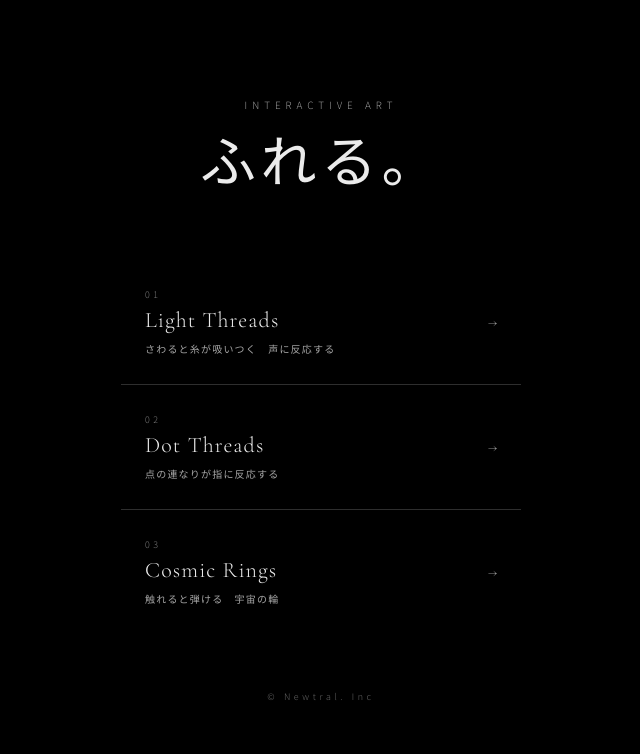
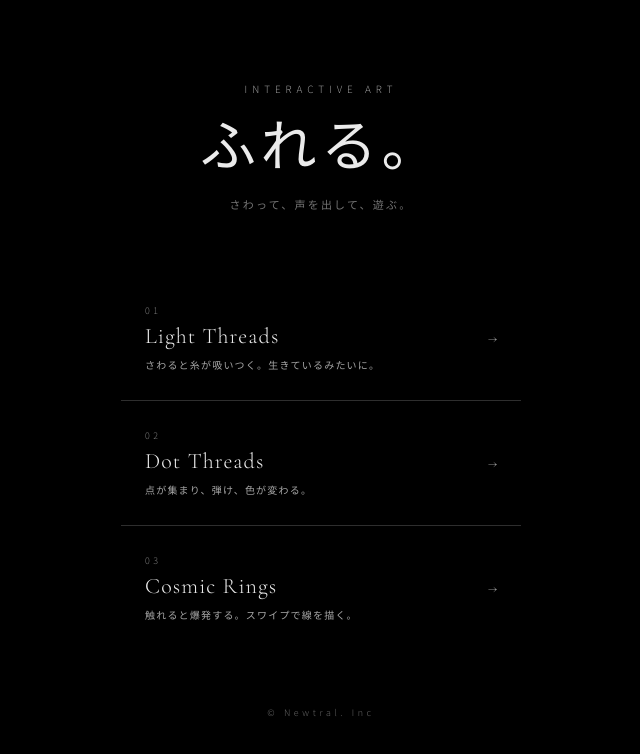
Before and after one commit to yoshiharumatsumoto-newtral/yoshiharumatsumoto-newtral.github.io, a plain HTML site: page index.html in a window 1280 px wide. Shown: the whole page, without its empty margins (319-959 px from the left). Drawn offline with nearby package versions, Linux system fonts and the light colour scheme.

Commit message:
Add files via upload

```diff
--- a/index.html
+++ b/index.html
@@ -41,6 +41,14 @@
     color: rgba(255,255,255,0.70);
     text-transform: uppercase;
     margin-bottom: 20px;
+  }
+
+  .subtitle {
+    margin-top: 16px;
+    font-size: 11px;
+    letter-spacing: 0.2em;
+    color: rgba(255,255,255,0.45);
+    font-family: 'Noto Sans JP', sans-serif;
   }
 
   h1 {
@@ -139,6 +147,7 @@
 <header>
   <p class="eyebrow">Interactive Art</p>
   <h1>ふれる。</h1>
+  <p class="subtitle">さわって、声を出して、遊ぶ。</p>
 </header>
 
 <nav>
@@ -146,7 +155,7 @@
     <div class="work-left">
       <span class="work-num">01</span>
       <span class="work-title">Light Threads</span>
-      <span class="work-desc">さわると糸が吸いつく　声に反応する</span>
+      <span class="work-desc">さわると糸が吸いつく。生きているみたいに。</span>
     </div>
     <span class="work-arrow">→</span>
   </a>
@@ -155,7 +164,7 @@
     <div class="work-left">
       <span class="work-num">02</span>
       <span class="work-title">Dot Threads</span>
-      <span class="work-desc">点の連なりが指に反応する</span>
+      <span class="work-desc">点が集まり、弾け、色が変わる。</span>
     </div>
     <span class="work-arrow">→</span>
   </a>
@@ -164,7 +173,7 @@
     <div class="work-left">
       <span class="work-num">03</span>
       <span class="work-title">Cosmic Rings</span>
-      <span class="work-desc">触れると弾ける　宇宙の輪</span>
+      <span class="work-desc">触れると爆発する。スワイプで線を描く。</span>
     </div>
     <span class="work-arrow">→</span>
   </a>
```
